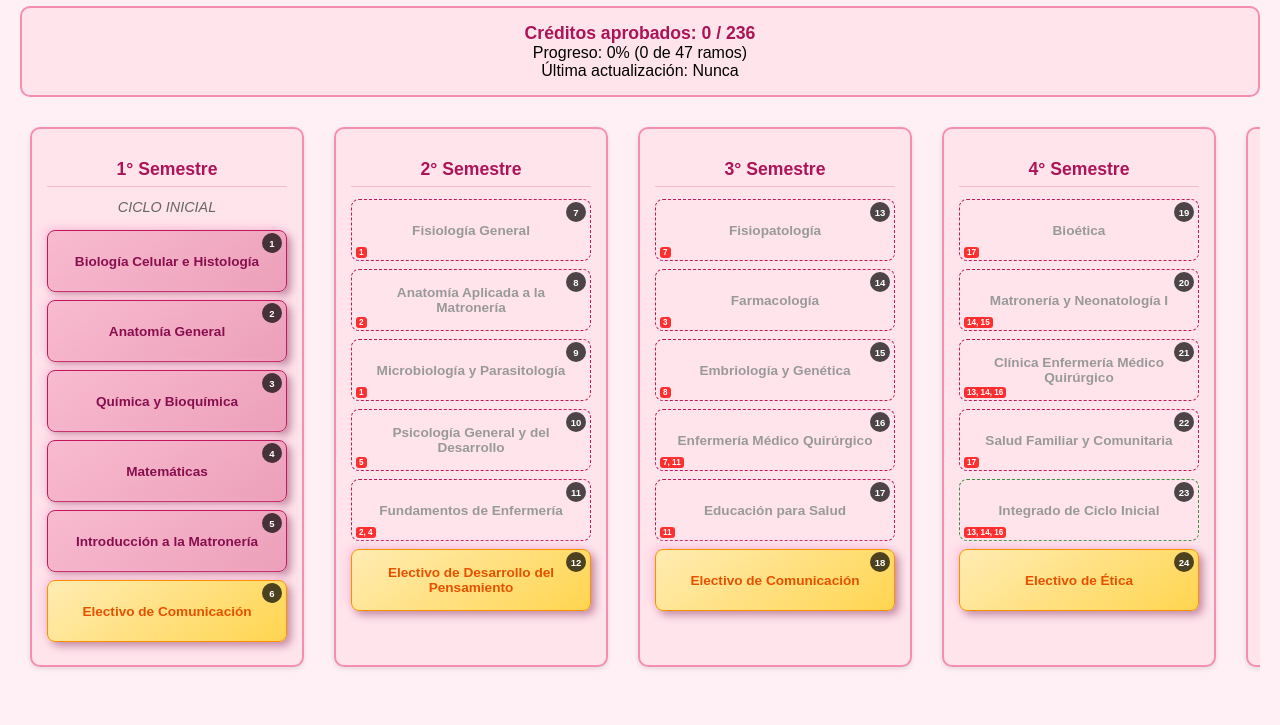
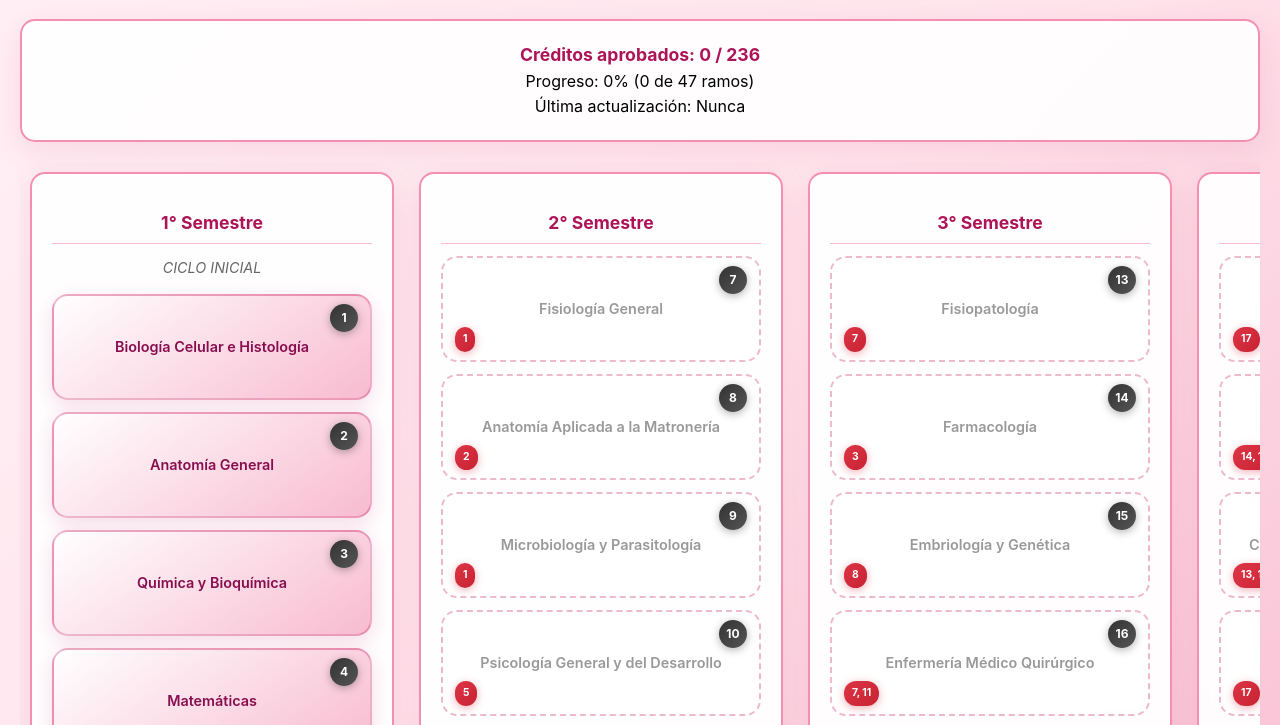
Before and after one commit to camilo9fox/Malla, a plain HTML site: page index.html in a window 1280 px wide. Shown: the part 103-828 px from the top of the page. Before the commit the page ends 800 px from the top, so only its background shows below. Drawn offline with Linux system fonts and the light colour scheme.

Commit message:
add design

```diff
--- a/index.html
+++ b/index.html
@@ -16,25 +16,46 @@
     />
     <style>
       body {
-        font-family: Arial, sans-serif;
-        background-color: #fff0f5;
+        font-family: "Inter", "Segoe UI", Arial, sans-serif;
+        background: linear-gradient(
+          135deg,
+          #fff0f5 0%,
+          #ffe4ec 50%,
+          #f8bbd0 100%
+        );
         margin: 0;
         padding: 20px;
+        max-width: 1400px;
+        margin: 0 auto;
+        min-height: 100vh;
+        line-height: 1.6;
       }
       h1 {
         font-family: "Poppins", sans-serif;
         font-weight: 700;
         color: #c2185b;
         text-align: center;
-        margin-bottom: 20px;
+        margin: 0 0 30px 0;
+        font-size: clamp(1.8rem, 4vw, 2.8rem);
+        text-shadow: 0 4px 8px rgba(194, 24, 91, 0.2);
+        background: linear-gradient(45deg, #c2185b, #ad1457, #8e24aa);
+        -webkit-background-clip: text;
+        -webkit-text-fill-color: transparent;
+        background-clip: text;
       }
       .info-panel {
-        background-color: #ffe4ec;
+        background: rgba(255, 255, 255, 0.9);
+        backdrop-filter: blur(10px);
         border: 2px solid #f48fb1;
-        border-radius: 10px;
-        padding: 15px;
+        border-radius: 15px;
+        padding: 20px;
         margin-bottom: 20px;
         text-align: center;
+        box-shadow: 0 8px 32px rgba(194, 24, 91, 0.1);
+        transition: transform 0.3s ease;
+      }
+      .info-panel:hover {
+        transform: translateY(-2px);
       }
       .creditos-info {
         font-weight: bold;
@@ -43,18 +64,37 @@
       }
       .malla-grid {
         display: flex;
-        gap: 30px;
+        gap: 25px;
         overflow-x: auto;
         padding: 10px;
         justify-content: flex-start;
+        scroll-behavior: smooth;
+      }
+      .malla-grid::-webkit-scrollbar {
+        height: 8px;
+      }
+      .malla-grid::-webkit-scrollbar-track {
+        background: rgba(194, 24, 91, 0.1);
+        border-radius: 10px;
+      }
+      .malla-grid::-webkit-scrollbar-thumb {
+        background: rgba(194, 24, 91, 0.3);
+        border-radius: 10px;
+      }
+      .malla-grid::-webkit-scrollbar-thumb:hover {
+        background: rgba(194, 24, 91, 0.5);
       }
       .semestre {
-        min-width: 240px;
-        background-color: #ffe4ec;
+        min-width: 320px;
+        flex: 0 0 320px;
+        background: rgba(255, 255, 255, 0.95);
+        backdrop-filter: blur(10px);
         border: 2px solid #f48fb1;
-        border-radius: 10px;
-        padding: 15px;
-        box-shadow: 0 2px 5px rgba(0, 0, 0, 0.1);
+        border-radius: 15px;
+        padding: 20px;
+        box-shadow: 0 8px 32px rgba(194, 24, 91, 0.1);
+        transition: all 0.3s ease;
+        min-height: 400px;
       }
       .semestre h2 {
         text-align: center;
@@ -72,24 +112,44 @@
         font-style: italic;
       }
       .ramo {
-        background: linear-gradient(145deg, #f8bbd0, #ec9fb9);
-        border: 1px solid #c2185b;
-        border-radius: 8px;
-        padding: 10px;
-        margin-bottom: 8px;
+        background: linear-gradient(145deg, #ffffff, #f8bbd0);
+        border: 2px solid rgba(194, 24, 91, 0.3);
+        border-radius: 16px;
+        padding: 16px 12px;
+        margin-bottom: 12px;
         text-align: center;
         cursor: pointer;
         color: #880e4f;
         font-weight: 600;
-        font-size: 0.85em;
-        box-shadow: 4px 4px 8px #c28aa2, -4px -4px 8px #ffcee1;
-        transition: all 0.3s ease;
+        font-size: clamp(0.75rem, 2vw, 0.9rem);
+        box-shadow: 0 6px 20px rgba(194, 24, 91, 0.15);
+        transition: all 0.4s cubic-bezier(0.4, 0, 0.2, 1);
         user-select: none;
-        min-height: 40px;
+        min-height: 70px;
         display: flex;
         align-items: center;
         justify-content: center;
         position: relative;
+        overflow: hidden;
+        backdrop-filter: blur(10px);
+      }
+      .ramo::before {
+        content: "";
+        position: absolute;
+        top: 0;
+        left: -100%;
+        width: 100%;
+        height: 100%;
+        background: linear-gradient(
+          90deg,
+          transparent,
+          rgba(255, 255, 255, 0.4),
+          transparent
+        );
+        transition: left 0.6s;
+      }
+      .ramo:hover::before {
+        left: 100%;
       }
       .ramo:hover {
         background: linear-gradient(145deg, #f48fb1, #e47c9d);
@@ -135,29 +195,73 @@
       }
       .ramo-numero {
         position: absolute;
-        top: 2px;
-        right: 4px;
-        background: rgba(0, 0, 0, 0.7);
+        top: 8px;
+        right: 12px;
+        background: linear-gradient(135deg, #333, #555);
         color: white;
         border-radius: 50%;
-        width: 20px;
-        height: 20px;
+        width: 28px;
+        height: 28px;
         display: flex;
         align-items: center;
         justify-content: center;
-        font-size: 0.7em;
+        font-size: 0.75rem;
         font-weight: bold;
+        z-index: 2;
+        box-shadow: 0 2px 8px rgba(0, 0, 0, 0.3);
       }
       .prerequisitos {
         position: absolute;
-        bottom: 2px;
-        left: 4px;
-        background: rgba(255, 0, 0, 0.8);
+        bottom: 8px;
+        left: 12px;
+        background: linear-gradient(135deg, #dc3545, #c82333);
         color: white;
-        border-radius: 3px;
-        padding: 1px 3px;
-        font-size: 0.6em;
+        border-radius: 12px;
+        padding: 4px 8px;
+        font-size: 0.65rem;
         font-weight: bold;
+        z-index: 2;
+        max-width: calc(100% - 50px);
+        overflow: hidden;
+        text-overflow: ellipsis;
+        white-space: nowrap;
+        box-shadow: 0 2px 8px rgba(220, 53, 69, 0.4);
+      }
+
+      /* Responsive Design */
+      @media (max-width: 768px) {
+        body {
+          padding: 15px;
+        }
+
+        .malla-grid {
+          flex-wrap: wrap;
+          gap: 20px;
+        }
+
+        .semestre {
+          min-width: auto;
+        }
+
+        h1 {
+          font-size: 1.8rem;
+        }
+      }
+
+      @media (max-width: 480px) {
+        body {
+          padding: 10px;
+        }
+
+        .ramo {
+          font-size: 0.8em;
+          padding: 8px;
+          min-height: 35px;
+        }
+
+        h1 {
+          font-size: 1.5rem;
+        }
       }
     </style>
   </head>
```
